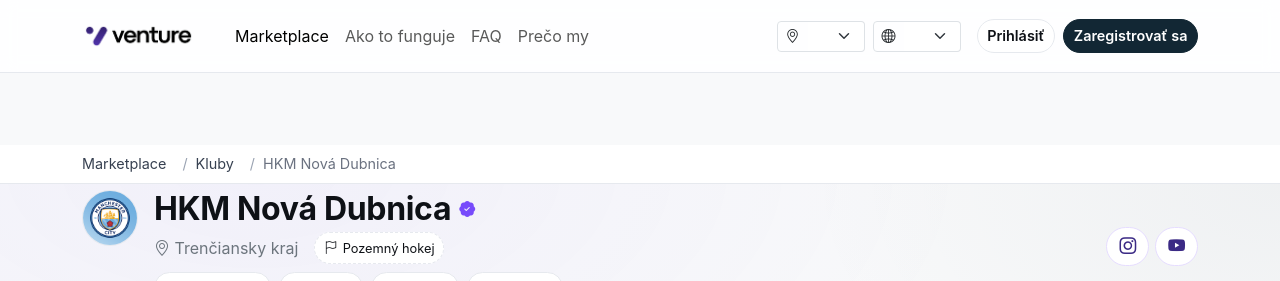
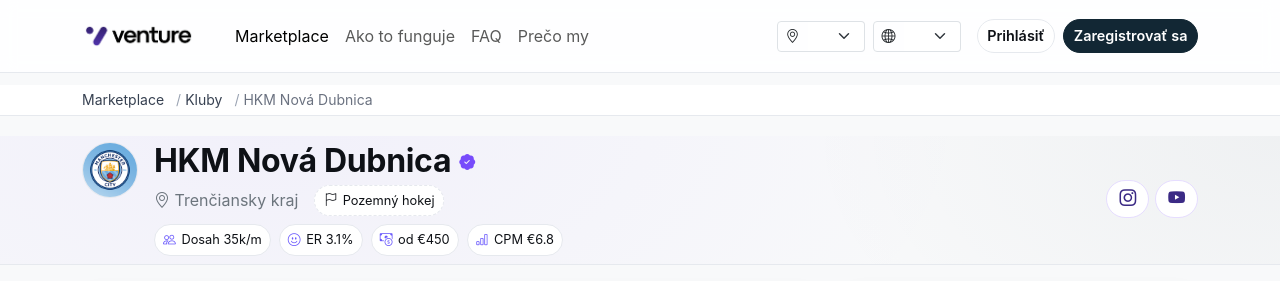
Before and after one commit to andreakollova/sponsor-platforma, a Flask app: page /l/club/hkm-nova-dubnica in a window 1280 px wide. Shown: the top 281 px of the page. Run offline with Flask 3, Linux system fonts and the light colour scheme; lists and menus that the app fills with data are empty.

Commit message:
detail checkpoint 2

```diff
--- a/templates/detail.html
+++ b/templates/detail.html
@@ -403,6 +403,37 @@
   .bc-list li a{ color:#374151; text-decoration:none; }
   .bc-list li+li::before{ content:"/"; margin:0 .5rem; color:#9aa3b2; }
 
+  /* Move breadcrumbs up */
+  .ld-breadcrumb{
+    border-bottom:1px solid var(--border);
+    background:#fff;
+    margin-top:-60px;
+    margin-bottom:20px;
+  }
+
+  /* Force 4px text size */
+  .ld-breadcrumb .bc-list{
+    font-size:14px !important;
+    line-height:1 !important;
+  }
+
+  .ld-breadcrumb .bc-list li,
+  .ld-breadcrumb .bc-list li a{
+    font-size:inherit !important;
+  }
+
+  /* Keep the "/" divider aligned at 4px too */
+  .ld-breadcrumb .bc-list li+li::before{
+    content:"/";
+    margin:0 .25rem;
+    font-size:inherit !important;
+  }
+
+  /* Optional: slightly smaller shift on mobile */
+  @media (max-width: 991px){
+    .ld-breadcrumb{ margin-top:-24px; }
+  }
+
   /* Hero – compact top spacing */
   .ld-hero{
     padding:.4rem 0 .5rem;
```
